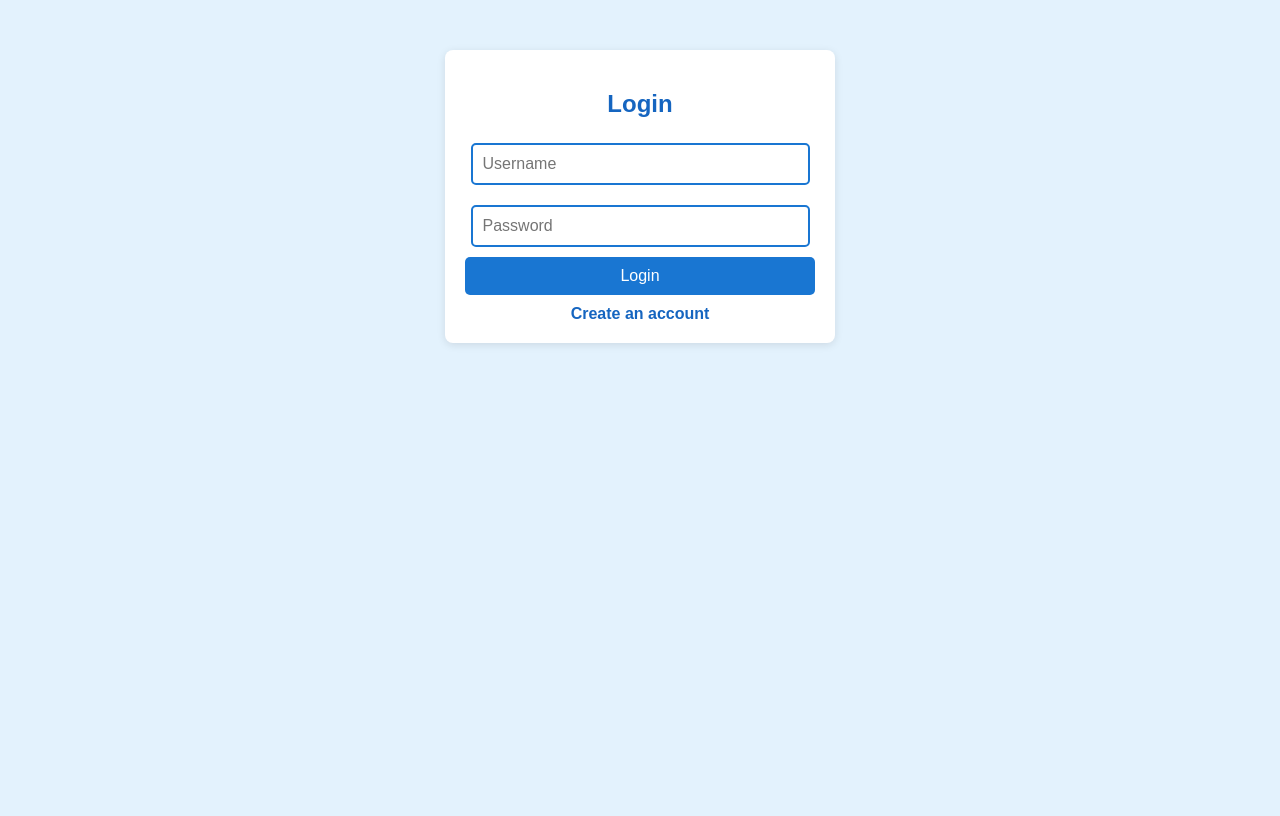
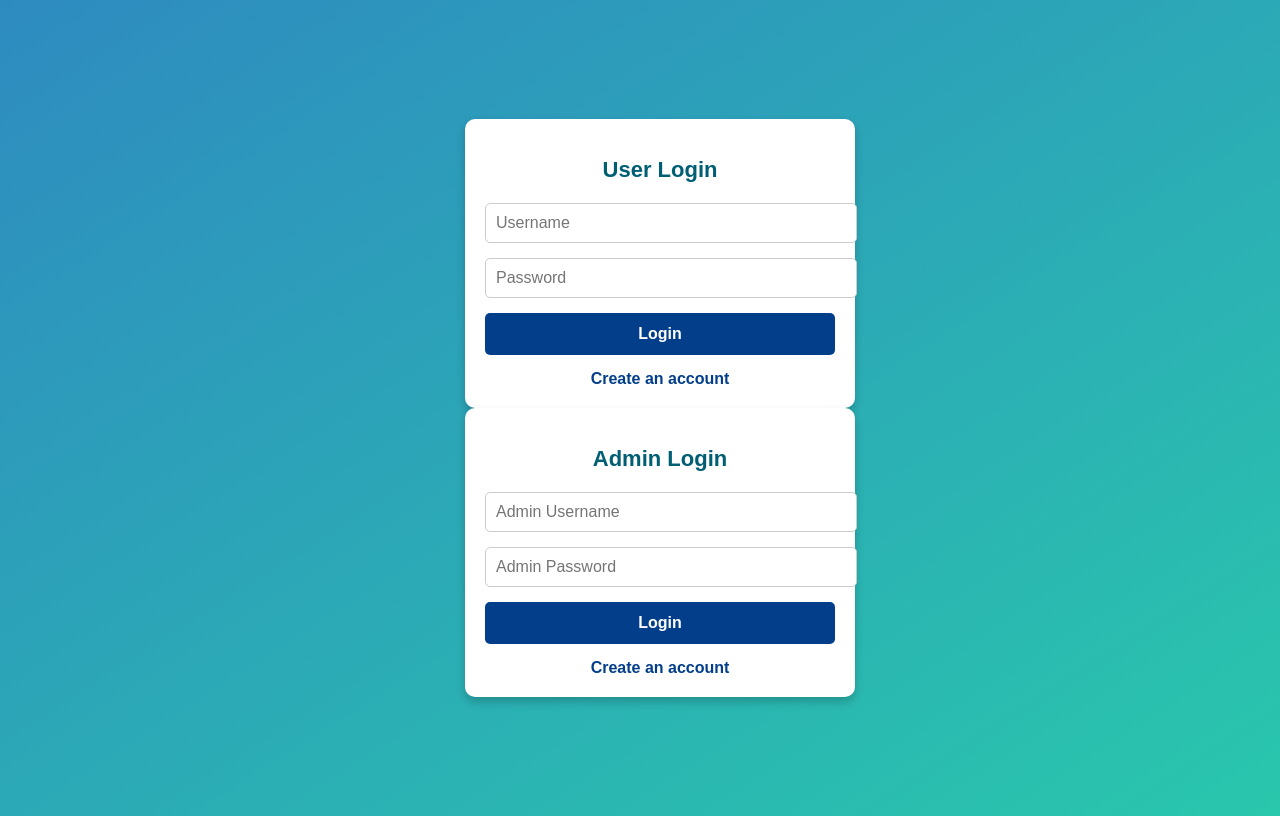
Before and after one commit to Hiren-Karwani/Homemade-Harmony, a PHP site: page /login.php in a window 1280 px wide. Before the commit the page ends 345 px from the top, so only its background shows below. Run offline with PHP 8.4, Linux system fonts and the light colour scheme.

Commit message:
first commit

```diff
--- /dev/null
+++ b/css/styles1.css
@@ -0,0 +1,93 @@
+body {
+    background: linear-gradient(to bottom right, #2E8BC0, #29C7AC);
+    font-family: Arial, sans-serif;
+    display: flex;
+    justify-content: center;
+    align-items: center;
+    height: 100vh;
+    flex-direction: column;
+}
+
+.auth-wrapper {
+    width: 350px;
+    text-align: center;
+}
+
+.tab-container {
+    display: flex;
+    justify-content: center;
+    margin-bottom: 10px;
+}
+
+.tab-button {
+    flex: 1;
+    padding: 10px;
+    background: #ddd;
+    border: none;
+    cursor: pointer;
+    font-size: 16px;
+    font-weight: bold;
+    border-radius: 10px 10px 0 0;
+}
+
+.tab-button.active {
+    background: #fff;
+    color: #005f73;
+}
+
+.auth-container {
+    width: 100%;
+    padding: 20px;
+    border-radius: 10px;
+    background: #fff;
+    box-shadow: 0px 5px 10px rgba(0, 0, 0, 0.2);
+}
+
+.auth-container h2 {
+    font-size: 22px;
+    font-weight: bold;
+    color: #005f73;
+    margin-bottom: 20px;
+}
+
+.auth-container form input {
+    width: 100%;
+    padding: 10px;
+    margin-bottom: 15px;
+    border-radius: 5px;
+    border: 1px solid #ccc;
+    font-size: 16px;
+}
+
+.auth-container form button {
+    width: 100%;
+    padding: 12px;
+    background: #023e8a;
+    border: none;
+    color: white;
+    font-size: 16px;
+    font-weight: bold;
+    border-radius: 5px;
+    cursor: pointer;
+    transition: 0.3s;
+}
+
+.auth-container form button:hover {
+    background: #0077b6;
+}
+
+.auth-container a {
+    display: block;
+    margin-top: 15px;
+    color: #023e8a;
+    font-weight: bold;
+    text-decoration: none;
+}
+
+.auth-container a:hover {
+    text-decoration: underline;
+}
+
+.hidden {
+    display: none;
+}
--- a/index.php
+++ b/index.php
@@ -19,6 +19,7 @@ include 'php/auth_check.php'; // Ensure this file exists in the "php/" folder
         <a href="#" class="website-name">Homemade Harmony</a>
         <div class="nav-links">
             <a href="index.php">Home</a>
+            <a href="schedule.php">Schedule</a>
             <a href="cart.php">Cart</a>
             <a href="checkout.php">Checkout</a>
             <a href="logout.php">Logout</a>
--- a/login.php
+++ b/login.php
@@ -2,12 +2,15 @@
 session_start();
 include 'php/config.php';
 
-$error_message = '';
+$user_error_message = '';
+$admin_error_message = '';
 
 if ($_SERVER["REQUEST_METHOD"] == "POST") {
     $username = $_POST['username'];
     $password = md5($_POST['password']);
 
+    if (isset($_POST['user_login'])) {
+        // User Login
         $result = $conn->query("SELECT * FROM users WHERE username='$username' AND password='$password'");
 
         if ($result->num_rows > 0) {
@@ -15,35 +18,64 @@ if ($_SERVER["REQUEST_METHOD"] == "POST") {
             header("Location: index.php");
             exit();
         } else {
-        $error_message = "Invalid username or password!";
+            $user_error_message = "Invalid username or password!";
+        }
+    } elseif (isset($_POST['admin_login'])) {
+        // Admin Login
+        $result = $conn->query("SELECT * FROM admins WHERE username='$username' AND password='$password'");
+
+        if ($result->num_rows > 0) {
+            $_SESSION['admin'] = $username;
+            header("Location: admin_dashboard.php");
+            exit();
+        } else {
+            $admin_error_message = "Invalid admin credentials!";
+        }
     }
 }
 ?>
-
 <!DOCTYPE html>
 <html lang="en">
 <head>
     <meta charset="UTF-8">
     <meta name="viewport" content="width=device-width, initial-scale=1.0">
     <title>Login</title>
-    <link rel="stylesheet" href="css/styles.css">
+    <link rel="stylesheet" href="css/styles1.css">
 </head>
 <body>
 
+<div class="auth-wrapper">
+    <!-- User Login -->
     <div class="auth-container">
-    <h2>Login</h2>
+        <h2>User Login</h2>
 
-    <?php if (!empty($error_message)) : ?>
-        <p class="error-message"><?= htmlspecialchars($error_message) ?></p>
+        <?php if (!empty($user_error_message)) : ?>
+            <p class="error-message"><?= htmlspecialchars($user_error_message) ?></p>
         <?php endif; ?>
 
         <form method="post">
             <input type="text" name="username" placeholder="Username" required>
             <input type="password" name="password" placeholder="Password" required>
-        <button type="submit">Login</button>
+            <button type="submit" name="user_login">Login</button>
         </form>
+        <a href="register.php">Create an account</a>
+    </div>
 
+    <!-- Admin Login -->
+    <div class="auth-container">
+        <h2>Admin Login</h2>
+
+        <?php if (!empty($admin_error_message)) : ?>
+            <p class="error-message"><?= htmlspecialchars($admin_error_message) ?></p>
+        <?php endif; ?>
+
+        <form method="post">
+            <input type="text" name="username" placeholder="Admin Username" required>
+            <input type="password" name="password" placeholder="Admin Password" required>
+            <button type="submit" name="admin_login">Login</button>
+        </form>
         <a href="register.php">Create an account</a>
+    </div>
 </div>
 
 </body>
--- a/register.php
+++ b/register.php
@@ -8,6 +8,7 @@ if ($_SERVER["REQUEST_METHOD"] == "POST") {
     $username = $_POST['username'];
     $email = $_POST['email'];
     $password = md5($_POST['password']);
+    $address = $_POST['address'];
 
     // Check if user already exists
     $check_user = $conn->query("SELECT * FROM users WHERE username='$username' OR email='$email'");
@@ -15,7 +16,7 @@ if ($_SERVER["REQUEST_METHOD"] == "POST") {
     if ($check_user->num_rows > 0) {
         $error_message = "Username or email already taken!";
     } else {
-        $conn->query("INSERT INTO users (username, email, password) VALUES ('$username', '$email', '$password')");
+        $conn->query("INSERT INTO users (username, email, password, address) VALUES ('$username', '$email', '$password', '$address')");
         $_SESSION['user'] = $username;
         header("Location: index.php");
         exit();
@@ -44,6 +45,7 @@ if ($_SERVER["REQUEST_METHOD"] == "POST") {
         <input type="text" name="username" placeholder="Username" required>
         <input type="email" name="email" placeholder="Email" required>
         <input type="password" name="password" placeholder="Password" required>
+        <input type="text" name="address" placeholder="Flat no/Floor/Street Name/Area/City" required>
         <button type="submit">Register</button>
         <p style="display: inline;">Already have an account? <a href="login.php" style="display: inline; padding-top: 10px">Login</a></p>
     </form>
```
Also changed, not shown: cart.php (+11 -1 lines), checkout.php (+10 -1 lines), css/styles.css (+102 -0 lines), database/tiffin_service.sql (+106 -4 lines), feedback after 1st meet.txt (added, +13 -0 lines), index1.php (added, +38 -0 lines), js/scripts.js (+18 -0 lines), php/order_tiffin.php (added, +29 -0 lines), schedule.php (added, +62 -0 lines). Lines whose indentation alone changed are shown as unchanged.
